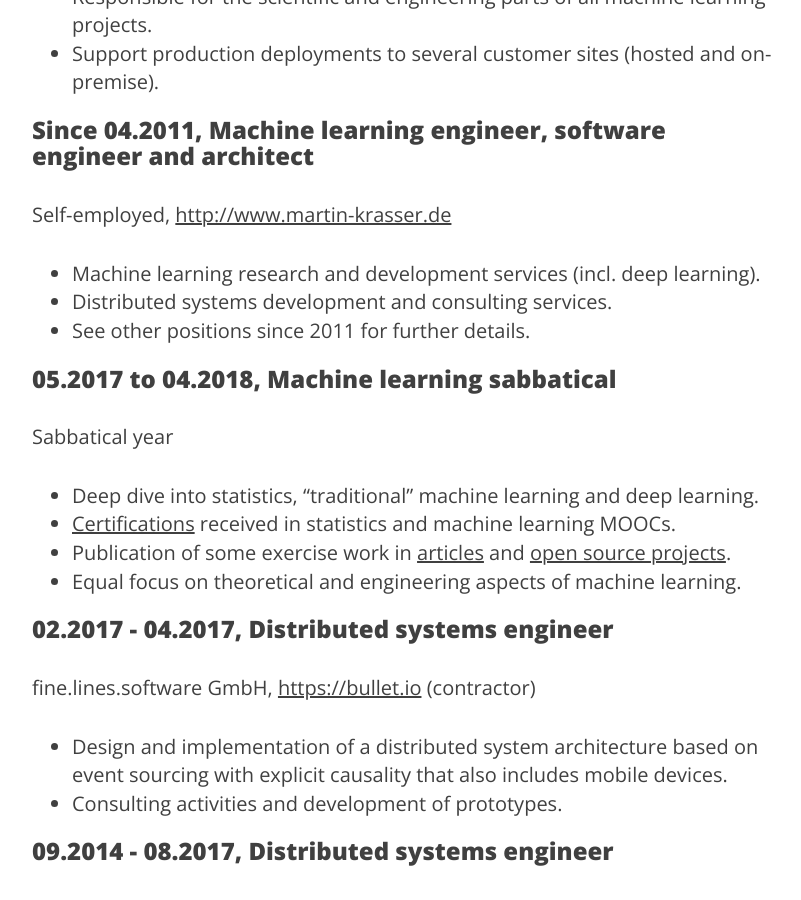
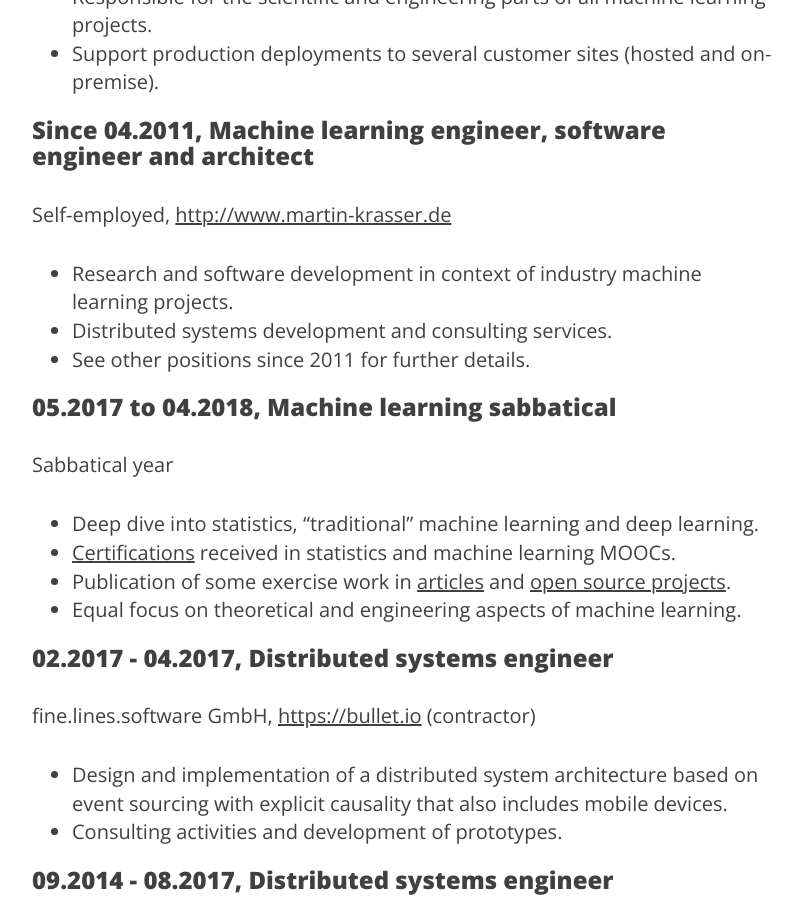
Before and after one commit to krasserm/krasserm.github.io, a Jekyll site: the page built from resume.md, in a window 1280 px wide and 900 px high, scrolled down 1600 px. Shown: the whole window, without its empty margins (233-1034 px from the left). Built offline with Jekyll 4.4.1, drawn with Linux system fonts in a browser that asks for light colours.

Commit message:
Minor edit

```diff
--- a/resume.md
+++ b/resume.md
@@ -59,7 +59,7 @@ MerlinOne, [https://merlinone.com](https://merlinone.com)
 
 Self-employed, [http://www.martin-krasser.de](http://www.martin-krasser.de)
 
-- Machine learning research and development services (incl. deep learning).
+- Research and software development in context of industry machine learning projects.
 - Distributed systems development and consulting services.
 - See other positions since 2011 for further details.
 
```
